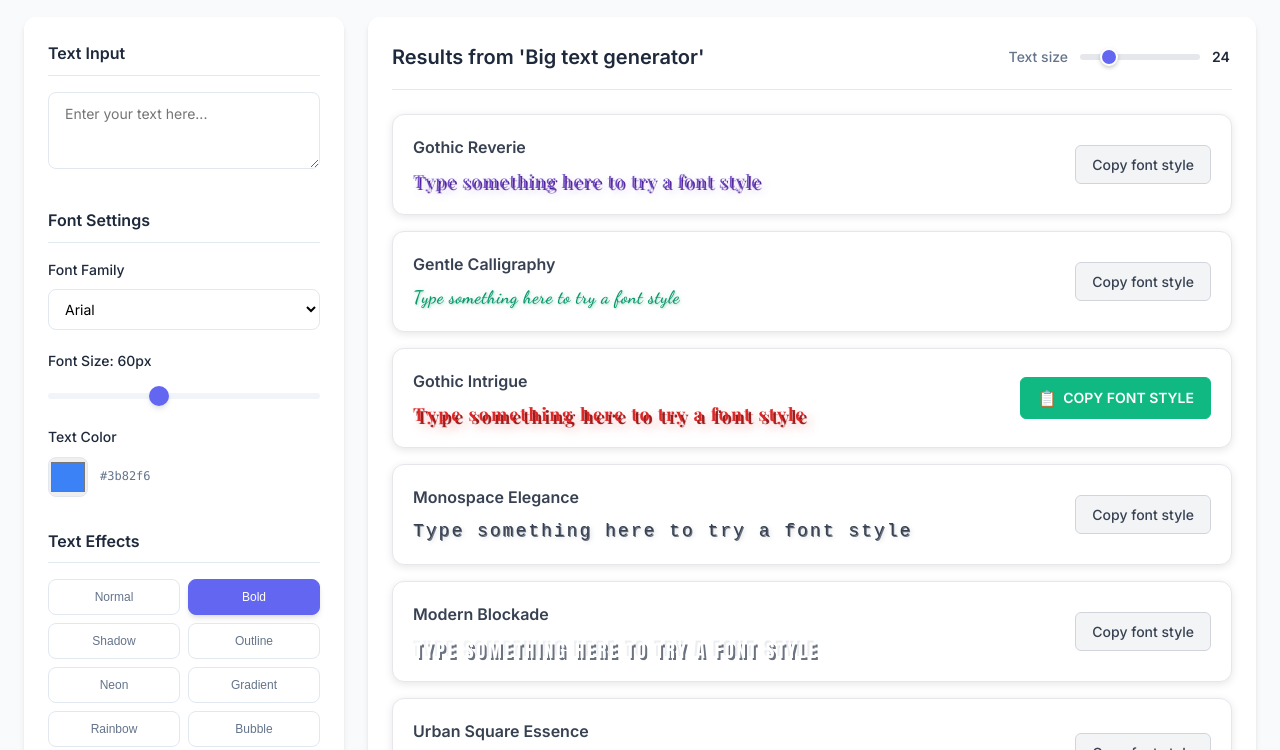
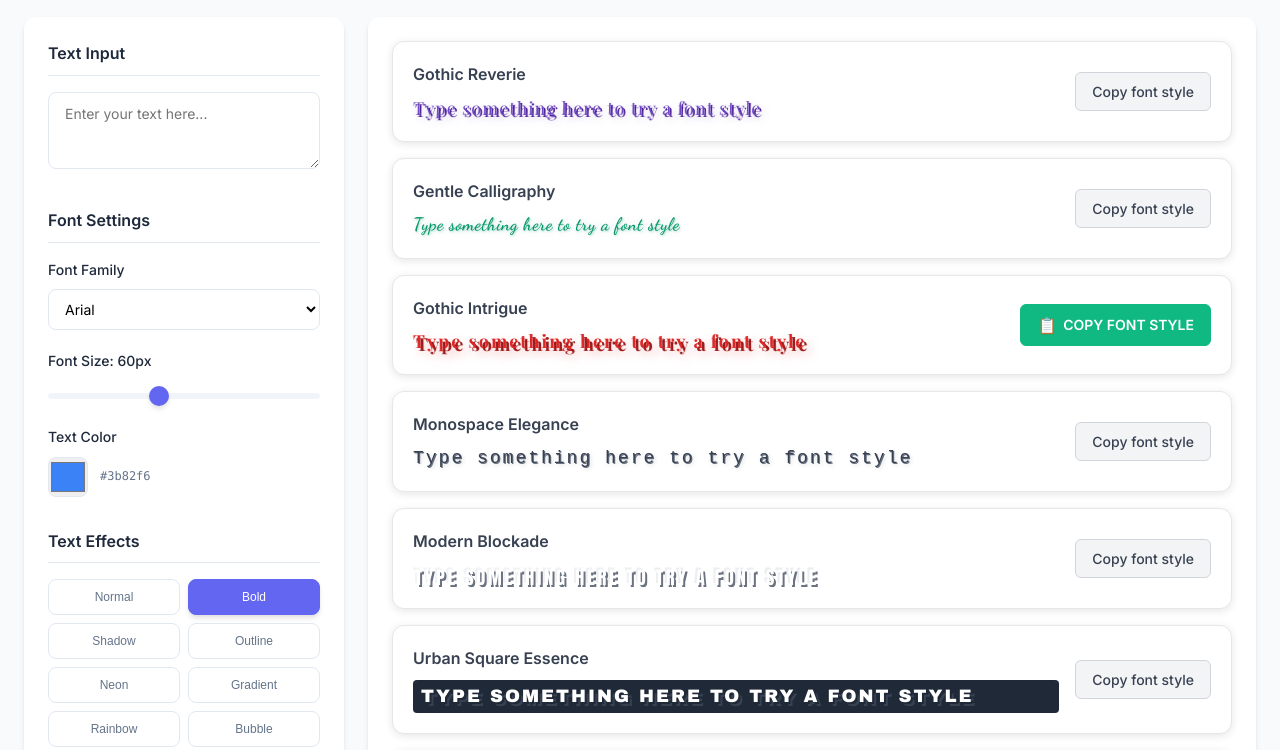
Before and after one commit to jewelrydecornerforwork/bigtextgenerator.org, a plain HTML site: page index.html in a window 1280 px wide. Shown: the part 80-830 px from the top of the page. Drawn offline with nearby package versions, Linux system fonts and the light colour scheme.

Commit message:
update website content

```diff
--- a/index.html
+++ b/index.html
@@ -156,14 +156,6 @@
         <div class="content-area">
             <!-- Main Preview Section -->
             <section class="main-preview-section">
-                <div class="main-preview-header">
-                    <h2>Results from 'Big text generator'</h2>
-                    <div class="text-size-control">
-                        <label for="text-size-slider">Text size</label>
-                        <input type="range" id="text-size-slider" min="12" max="72" value="24" class="size-slider">
-                        <span id="text-size-value">24</span>
-                    </div>
-                </div>
 
                 <div class="artistic-styles-list">
                     <!-- Gothic Reverie -->
--- a/script.js
+++ b/script.js
@@ -9,8 +9,6 @@ const fontSizeSlider = document.getElementById('font-size');
 const fontSizeValue = document.getElementById('font-size-value');
 const styleButtons = document.querySelectorAll('.effect-btn');
 const styleCopyButtons = document.querySelectorAll('.style-copy-btn');
-const textSizeSlider = document.getElementById('text-size-slider');
-const textSizeValue = document.getElementById('text-size-value');
 const copyBtn = document.getElementById('copy-btn');
 const fontFamilySelect = document.getElementById('font-family');
 const textColorPicker = document.getElementById('text-color');
@@ -41,16 +39,15 @@ function init() {
         // 设置默认值
         setDefaultValues();
 
-        // 初始化文字大小
-        if (textSizeSlider && textSizeValue) {
-            textSizeValue.textContent = textSizeSlider.value;
-        }
 
             // 绑定事件监听器
             bindEventListeners();
 
             // 初始化预览
             updatePreview();
+
+            // 初始化所有样式预览
+            updateAllStylePreviews(textInput.value);
 
             // 添加淡入动画
             document.body.classList.add('fade-in');
@@ -131,10 +128,6 @@ function bindEventListeners() {
             button.addEventListener('click', handleStyleCopy);
         });
 
-        // 文字大小滑块
-        if (textSizeSlider) {
-            textSizeSlider.addEventListener('input', handleTextSizeChange);
-        }
 
 
         // 复制按钮
@@ -196,8 +189,23 @@ function handleTextInput(event) {
     try {
         const text = event.target.value;
         updatePreviewText(text);
+        updateAllStylePreviews(text);
     } catch (error) {
         console.error('处理文本输入失败:', error);
+    }
+}
+
+/**
+ * 更新所有样式预览的文字
+ */
+function updateAllStylePreviews(text) {
+    try {
+        const stylePreviews = document.querySelectorAll('.style-preview');
+        stylePreviews.forEach(preview => {
+            preview.textContent = text || 'Type something here to try a font style';
+        });
+    } catch (error) {
+        console.error('更新样式预览失败:', error);
     }
 }
 
@@ -264,25 +272,6 @@ async function handleStyleCopy(event) {
     }
 }
 
-/**
- * 处理文字大小变化
- */
-function handleTextSizeChange(event) {
-    try {
-        const size = event.target.value;
-        if (textSizeValue) {
-            textSizeValue.textContent = size;
-        }
-
-        // 更新所有样式预览的字体大小
-        const stylePreviews = document.querySelectorAll('.style-preview');
-        stylePreviews.forEach(preview => {
-            preview.style.fontSize = `${size}px`;
-        });
-    } catch (error) {
-        console.error('处理文字大小变化失败:', error);
-    }
-}
 
 
 /**
--- a/style.css
+++ b/style.css
@@ -406,71 +406,6 @@ body {
     flex: 1;
 }
 
-.main-preview-header {
-    display: flex;
-    align-items: center;
-    justify-content: space-between;
-    margin-bottom: 24px;
-    padding-bottom: 16px;
-    border-bottom: 1px solid var(--border-color);
-}
-
-.main-preview-header h2 {
-    font-size: 20px;
-    font-weight: 600;
-    color: var(--text-primary);
-    margin: 0;
-}
-
-.text-size-control {
-    display: flex;
-    align-items: center;
-    gap: 12px;
-}
-
-.text-size-control label {
-    font-size: 14px;
-    font-weight: 500;
-    color: var(--text-secondary);
-}
-
-.size-slider {
-    width: 120px;
-    height: 6px;
-    border-radius: 3px;
-    background: #e5e7eb;
-    outline: none;
-    -webkit-appearance: none;
-}
-
-.size-slider::-webkit-slider-thumb {
-    -webkit-appearance: none;
-    appearance: none;
-    width: 18px;
-    height: 18px;
-    border-radius: 50%;
-    background: var(--primary-color);
-    cursor: pointer;
-    border: 2px solid white;
-    box-shadow: 0 2px 4px rgba(0, 0, 0, 0.2);
-}
-
-.size-slider::-moz-range-thumb {
-    width: 18px;
-    height: 18px;
-    border-radius: 50%;
-    background: var(--primary-color);
-    cursor: pointer;
-    border: 2px solid white;
-    box-shadow: 0 2px 4px rgba(0, 0, 0, 0.2);
-}
-
-#text-size-value {
-    font-size: 14px;
-    font-weight: 600;
-    color: var(--text-primary);
-    min-width: 20px;
-}
 
 /* 艺术样式列表 */
 .artistic-styles-list {
```
